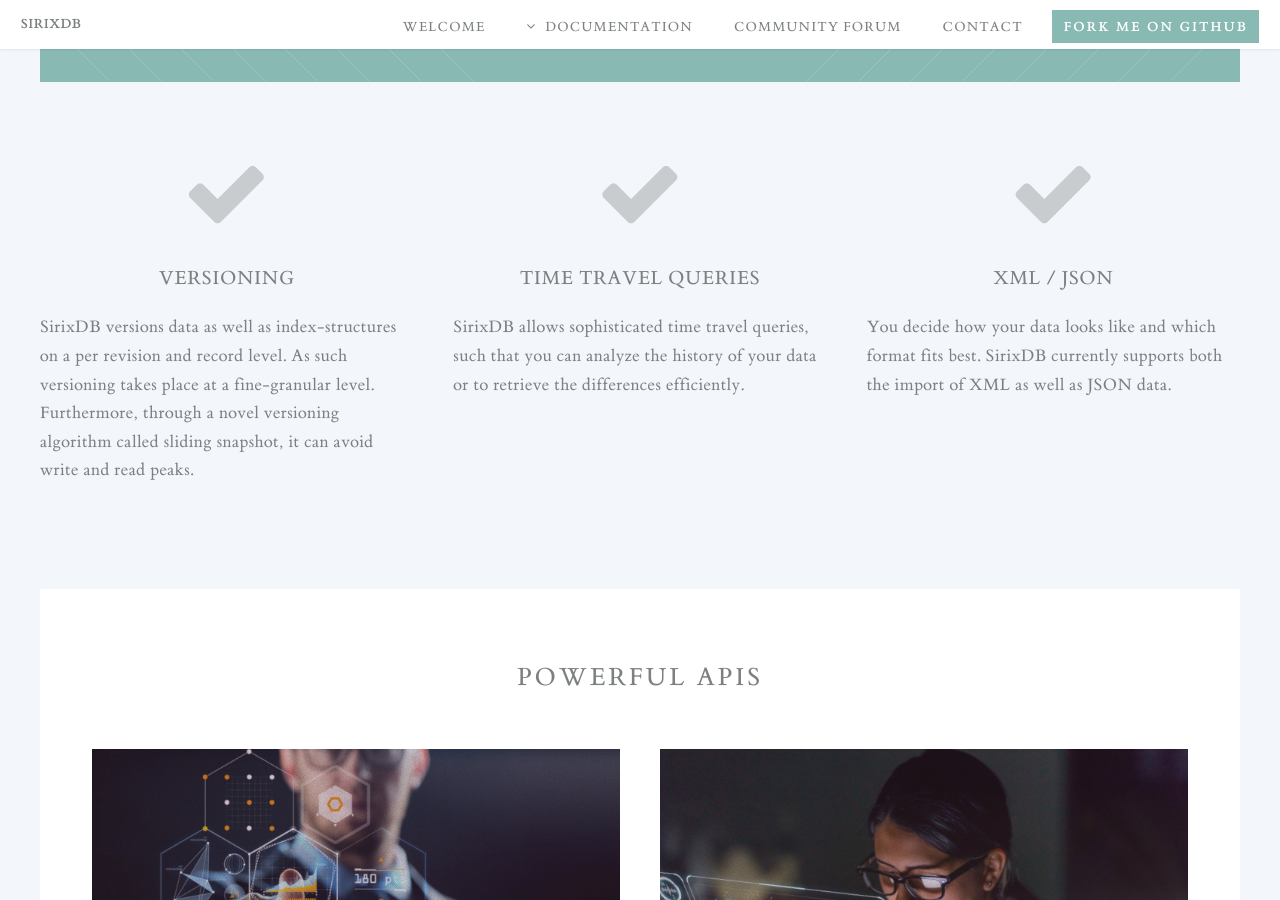
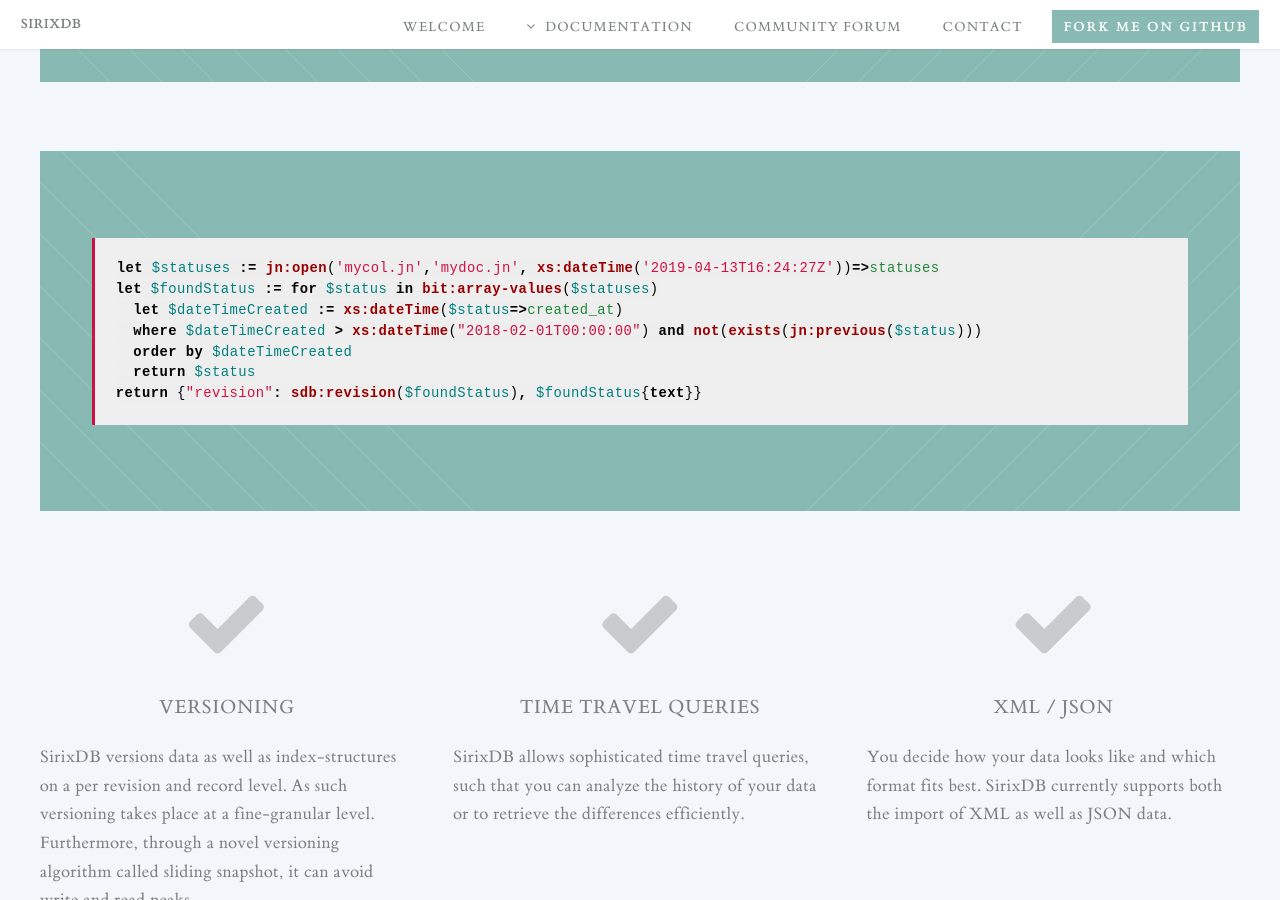
Before and after one commit to sirixdb/sirixdb.github.io, a Jekyll site: the page built from index.html, in a window 1280 px wide and 900 px high, scrolled down 1602 px. Built offline with Jekyll 4.4.1, drawn with Linux system fonts in a browser that asks for light colours.

Commit message:
Update index.html

```diff
--- a/index.html
+++ b/index.html
@@ -46,6 +46,18 @@
 							</div>
 						</div>
 					</section>
+
+<section class="wrapper style2 container special-alt">
+<div class="language-xquery highlighter-rouge"><div class="highlight"><pre class="highlight"><code><span class="k">let</span><span class="w"> </span><span class="nv">$statuses</span><span class="w"> </span><span class="o">:=</span><span class="w"> </span><span class="nf">jn:open</span><span class="p">(</span><span class="s">'mycol.jn'</span><span class="o">,</span><span class="s">'mydoc.jn'</span><span class="o">,</span><span class="w"> </span><span class="nf">xs:dateTime</span><span class="p">(</span><span class="s">'2019-04-13T16:24:27Z'</span><span class="p">))</span><span class="o">=&gt;</span><span class="nt">statuses</span><span class="w">
+</span><span class="k">let</span><span class="w"> </span><span class="nv">$foundStatus</span><span class="w"> </span><span class="o">:=</span><span class="w"> </span><span class="k">for</span><span class="w"> </span><span class="nv">$status</span><span class="w"> </span><span class="k">in</span><span class="w"> </span><span class="nf">bit:array-values</span><span class="p">(</span><span class="nv">$statuses</span><span class="p">)</span><span class="w">
+  </span><span class="k">let</span><span class="w"> </span><span class="nv">$dateTimeCreated</span><span class="w"> </span><span class="o">:=</span><span class="w"> </span><span class="nf">xs:dateTime</span><span class="p">(</span><span class="nv">$status</span><span class="o">=&gt;</span><span class="nt">created_at</span><span class="p">)</span><span class="w">
+  </span><span class="k">where</span><span class="w"> </span><span class="nv">$dateTimeCreated</span><span class="w"> </span><span class="o">&gt;</span><span class="w"> </span><span class="nf">xs:dateTime</span><span class="p">(</span><span class="s">"2018-02-01T00:00:00"</span><span class="p">)</span><span class="w"> </span><span class="ow">and</span><span class="w"> </span><span class="nf">not</span><span class="p">(</span><span class="nf">exists</span><span class="p">(</span><span class="nf">jn:previous</span><span class="p">(</span><span class="nv">$status</span><span class="p">)))</span><span class="w">
+  </span><span class="k">order</span><span class="w"> </span><span class="k">by</span><span class="w"> </span><span class="nv">$dateTimeCreated</span><span class="w">
+  </span><span class="k">return</span><span class="w"> </span><span class="nv">$status</span><span class="w">
+</span><span class="k">return</span><span class="w"> </span><span class="p">{</span><span class="s">"revision"</span><span class="o">:</span><span class="w"> </span><span class="nf">sdb:revision</span><span class="p">(</span><span class="nv">$foundStatus</span><span class="p">)</span><span class="o">,</span><span class="w"> </span><span class="nv">$foundStatus</span><span class="p">{</span><span class="k">text</span><span class="p">}}</span><span class="w">
+</span></code></pre></div></div>
+</section>
+
 
 				<!-- Two -->
 					<section class="wrapper style1 container special" id="more">
```
